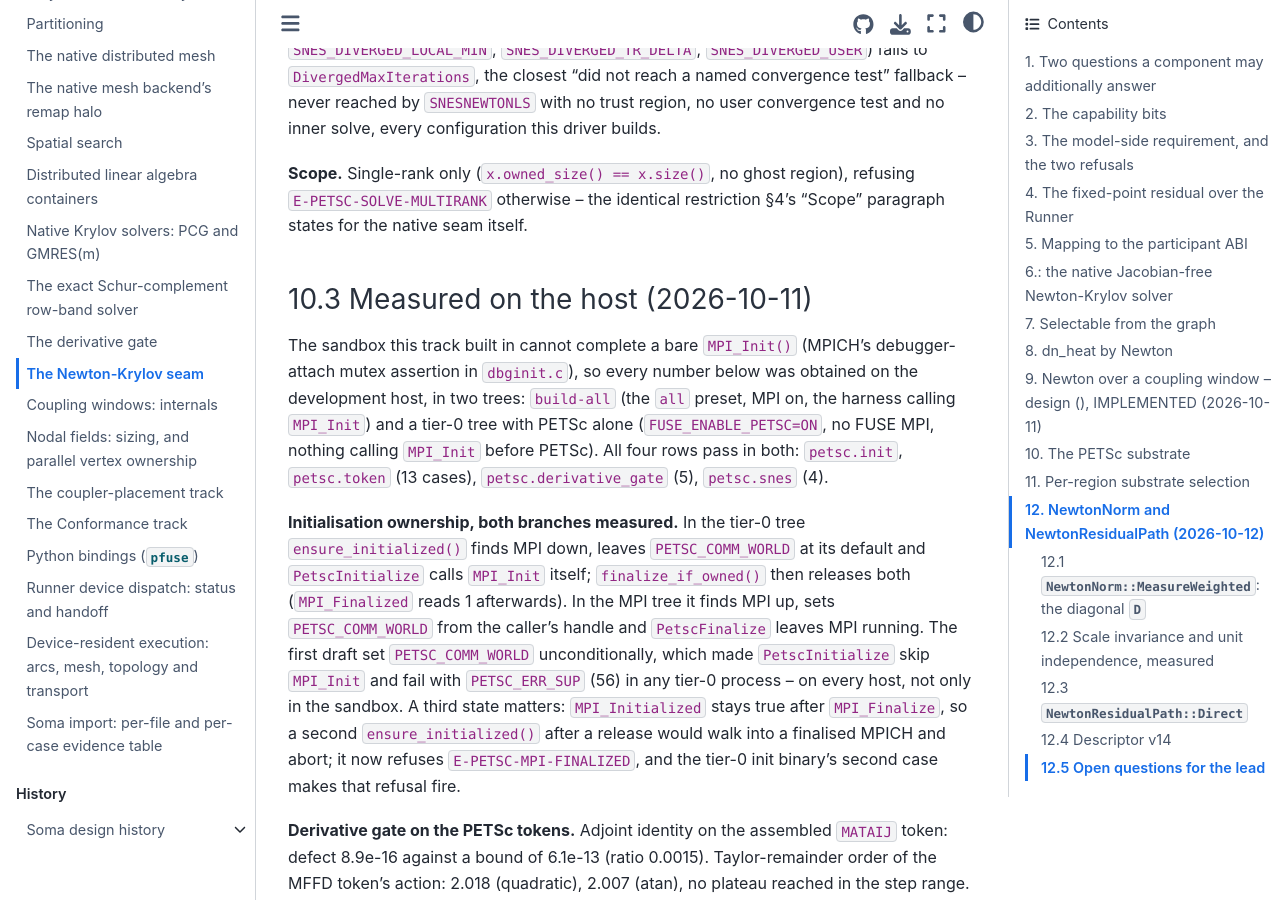
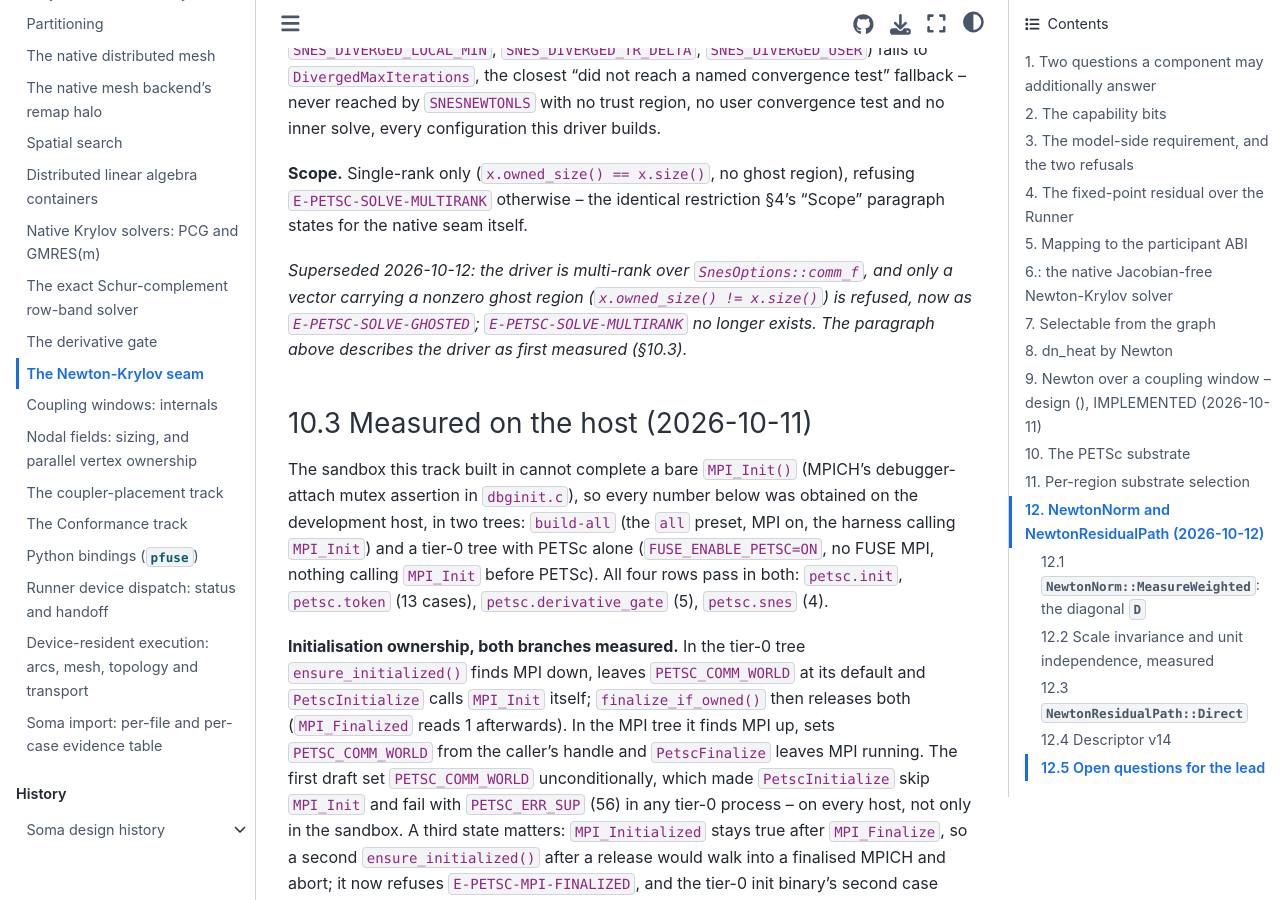
Before and after one commit to vijaysm/fuse, a Sphinx documentation site: the page built from docs/dev/newton-krylov.md, in a window 1280 px wide and 900 px high, scrolled down 39093 px. Built offline with Sphinx 7.4.7 and the Sphinx Book theme 1.1.4, drawn with Linux system fonts in a browser that asks for light colours; pages that are not in the unit, such as notebooks, are missing from menus.

```diff
--- a/docs/dev/newton-krylov.md
+++ b/docs/dev/newton-krylov.md
@@ -1426,6 +1426,12 @@
 region), refusing `E-PETSC-SOLVE-MULTIRANK` otherwise -- the identical
 restriction §4's "Scope" paragraph states for the native seam itself.
 
+*Superseded 2026-10-12: the driver is
+multi-rank over `SnesOptions::comm_f`, and only a vector carrying a nonzero
+ghost region (`x.owned_size() != x.size()`) is refused, now as
+`E-PETSC-SOLVE-GHOSTED`; `E-PETSC-SOLVE-MULTIRANK` no longer exists. The
+paragraph above describes the driver as first measured (§10.3).*
+
 ### 10.3 Measured on the host (2026-10-11)
 
 The sandbox this track built in cannot complete a bare `MPI_Init()` (MPICH's
```
Also changed, not shown: 1 other file.
